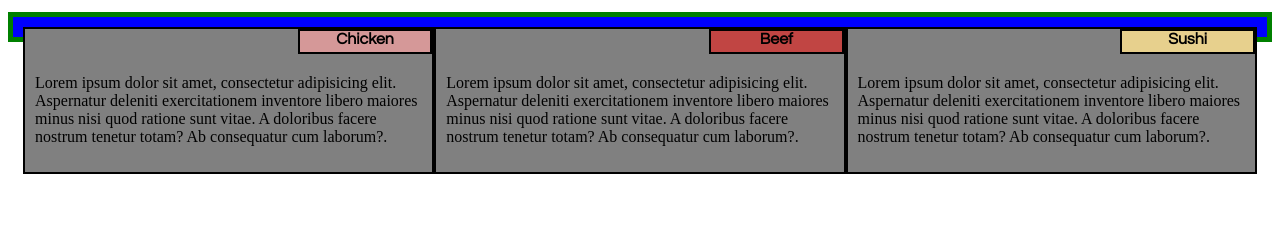
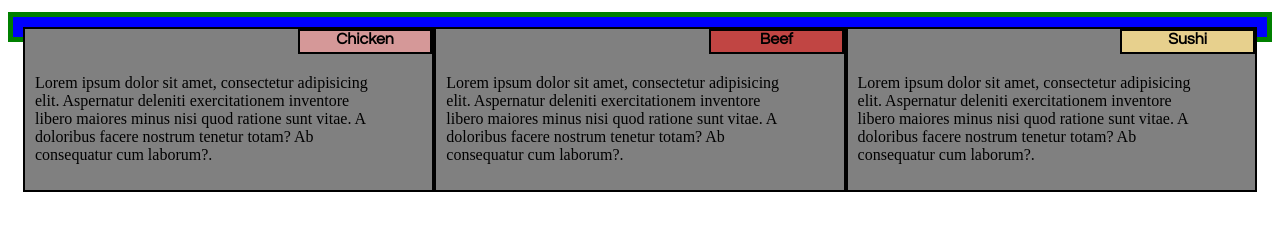
Before and after one commit to RleePWI/Coursera-Test-Assignments, a plain HTML site: page Site/mod2_solution/index.html in a window 1280 px wide. Shown: the part 60-290 px from the top of the page. Drawn offline with Linux system fonts and the light colour scheme.

Commit message:
needs to be spaced yet

```diff
--- a/Site/mod2_solution/css/assignment2.css
+++ b/Site/mod2_solution/css/assignment2.css
@@ -15,7 +15,7 @@ body {
 
 .row {
     width: 100%;
-    height: 100%;
+    /*height: 100%;*/
     border: 10px solid blue;
 }
 
@@ -52,10 +52,11 @@ h1 {
 }
 
 
+
 p.menu {
     border: 1px green;
     /*position: relative;*/
-    width: auto;
+    width: 90%;
     height: auto;
     margin-top: 35px;
     padding: 10px;
@@ -71,6 +72,11 @@ p.menu {
     /*margin-left: 1px;*/
     background-color: gray;
 }
+
+/*.test {*/
+/*    margin: 10px;*/
+/*    width: 100%;*/
+/*}*/
 
 /***************** Desktop Version ********************/
 @media (min-width: 992px) {
--- a/Site/mod2_solution/index.html
+++ b/Site/mod2_solution/index.html
@@ -12,18 +12,32 @@
 <!--This one is very close-->
 <div class="container">
     <div class="row">
-<div class="col col-dkv-4 col-tbv-2 col-mbv-1">
+        <div class="col col-dkv-4 col-tbv-2">
+        <div class="test">
             <div class="menu-title a">Chicken</div>
             <p class="menu">Lorem ipsum dolor sit amet, consectetur adipisicing elit. Aspernatur deleniti exercitationem inventore libero maiores minus nisi quod ratione sunt vitae. A doloribus facere nostrum tenetur totam? Ab consequatur cum laborum?.</p>
         </div>
-<div class="col col-dkv-4 col-tbv-2 col-mbv-1">
+        </div>
+        <div class="col col-dkv-4 col-tbv-2">
+            <div class="test">
                 <div class="menu-title b">Beef</div>
                 <p class="menu">Lorem ipsum dolor sit amet, consectetur adipisicing elit. Aspernatur deleniti exercitationem inventore libero maiores minus nisi quod ratione sunt vitae. A doloribus facere nostrum tenetur totam? Ab consequatur cum laborum?.</p>
             </div>
- <div class="col col-dkv-4 col-tbv-2 col-mbv-1">
+        </div>
+        <div class="col col-dkv-4 col-tbv-2">
+            <div class="test">
                 <div class="menu-title c">Sushi</div>
                 <p class="menu">Lorem ipsum dolor sit amet, consectetur adipisicing elit. Aspernatur deleniti exercitationem inventore libero maiores minus nisi quod ratione sunt vitae. A doloribus facere nostrum tenetur totam? Ab consequatur cum laborum?.</p>
             </div>
+        </div>
+<!--        <div class="col col-dkv-4 col-tbv-2 col-mbv-1">-->
+<!--            <div class="menu-title b">Beef</div>-->
+<!--            <p class="menu">Lorem ipsum dolor sit amet, consectetur adipisicing elit. Aspernatur deleniti exercitationem inventore libero maiores minus nisi quod ratione sunt vitae. A doloribus facere nostrum tenetur totam? Ab consequatur cum laborum?.</p>-->
+<!--        </div>-->
+<!--        <div class="col col-dkv-4 col-tbv-2 col-mbv-1">-->
+<!--            <div class="menu-title c">Sushi</div>-->
+<!--            <p class="menu">Lorem ipsum dolor sit amet, consectetur adipisicing elit. Aspernatur deleniti exercitationem inventore libero maiores minus nisi quod ratione sunt vitae. A doloribus facere nostrum tenetur totam? Ab consequatur cum laborum?.</p>-->
+<!--        </div>-->
     </div>
 </div>
 
```
Lines whose indentation alone changed are shown as unchanged.
